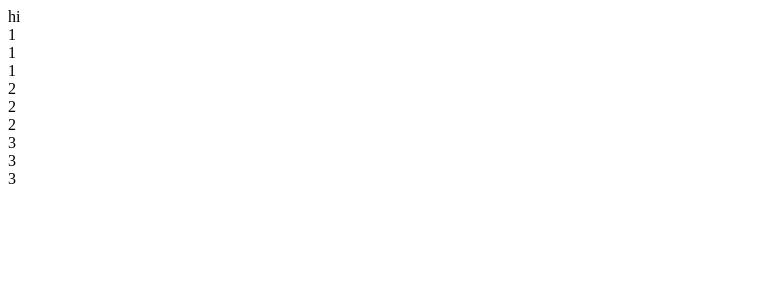
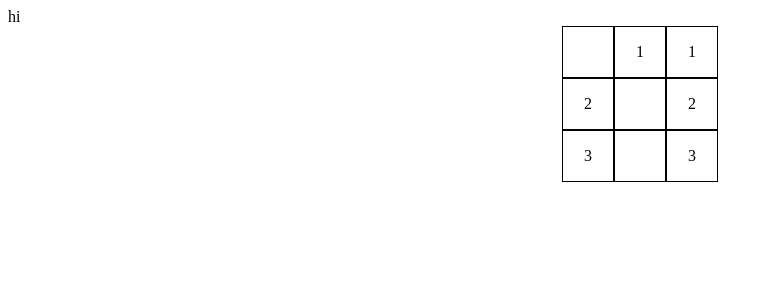
Before and after one commit to mumu111111/gobang, a React (Create React App) app: page / in a window 1280 px wide. Shown: the top 300 px of the page, without its empty margins (0-773 px from the left). Built offline with nearby package versions, Linux system fonts and the light colour scheme.

Commit message:
一个格子是一个组件

```diff
--- a/src/Cell.js
+++ b/src/Cell.js
@@ -1,23 +1,28 @@
 import React from 'react';
 import './index.css';
 const xx = [
-    [1, 1, 1],
-    [2, 2, 2],
-    [3, 3, 3]
+    ['', 1, 1],
+    [2, '', 2],
+    [3, '', 3]
 ]
 
-
-
+const U = function(props){
+    return (
+        <div>
+            { props.text }
+        </div>
+    )
+}
 
 function Cell() {
     return (
         <div>
             {
                 xx.map(items =>
-                    <div>
+                    <div className= "row">
                         {items.map(item =>
-                            <div>
-                                {item}
+                            <div className= "col">
+                                {U({text: item})}
                             </div>)
                         }
                     </div>
--- a/src/index.css
+++ b/src/index.css
@@ -1,5 +1,12 @@
-.cell {
+.col {
     border: 1px solid #000;
     width: 50px;
     height: 50px;
+    text-align: center;
+    line-height: 50px;
 }
+.row {
+    display: flex;
+    justify-content: center;
+    align-items: center;
+}
```
